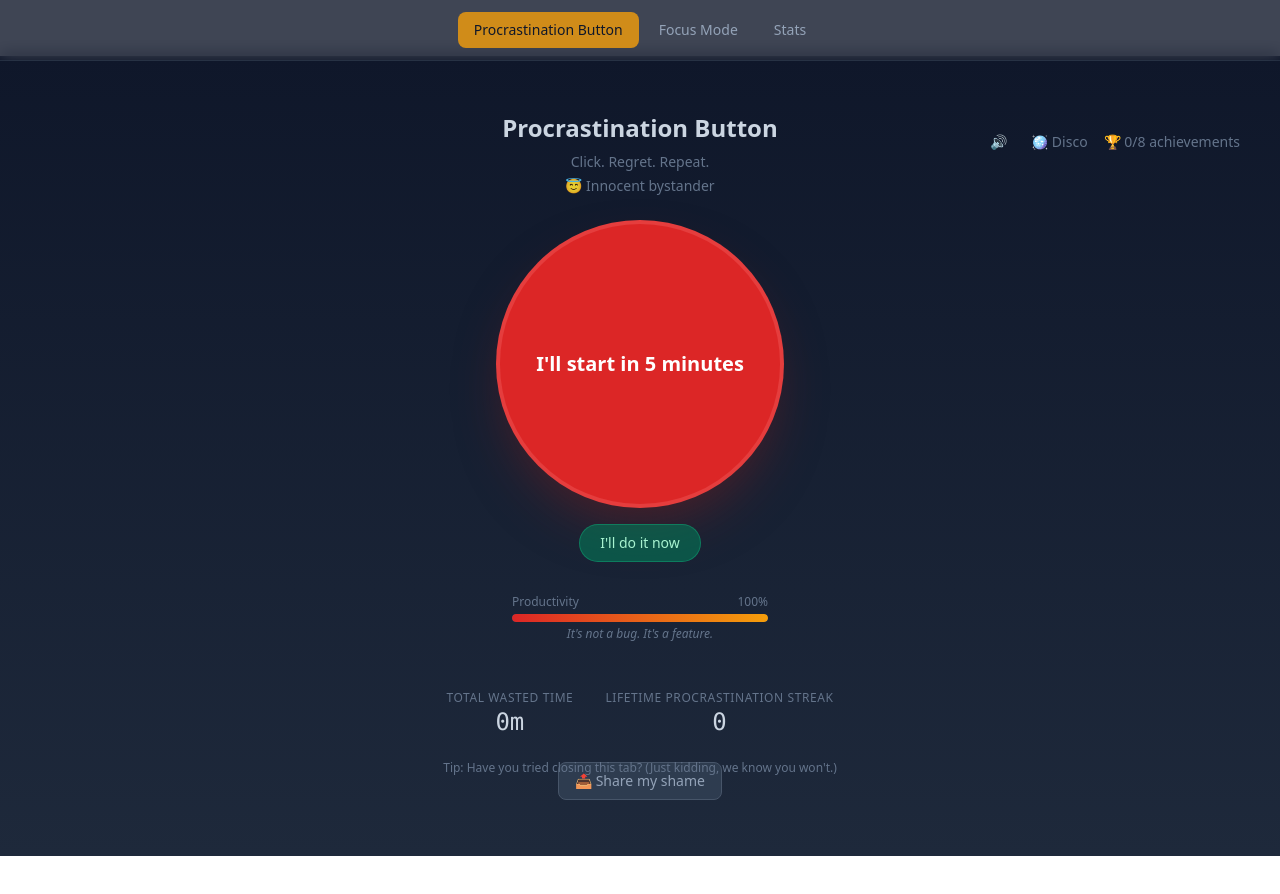
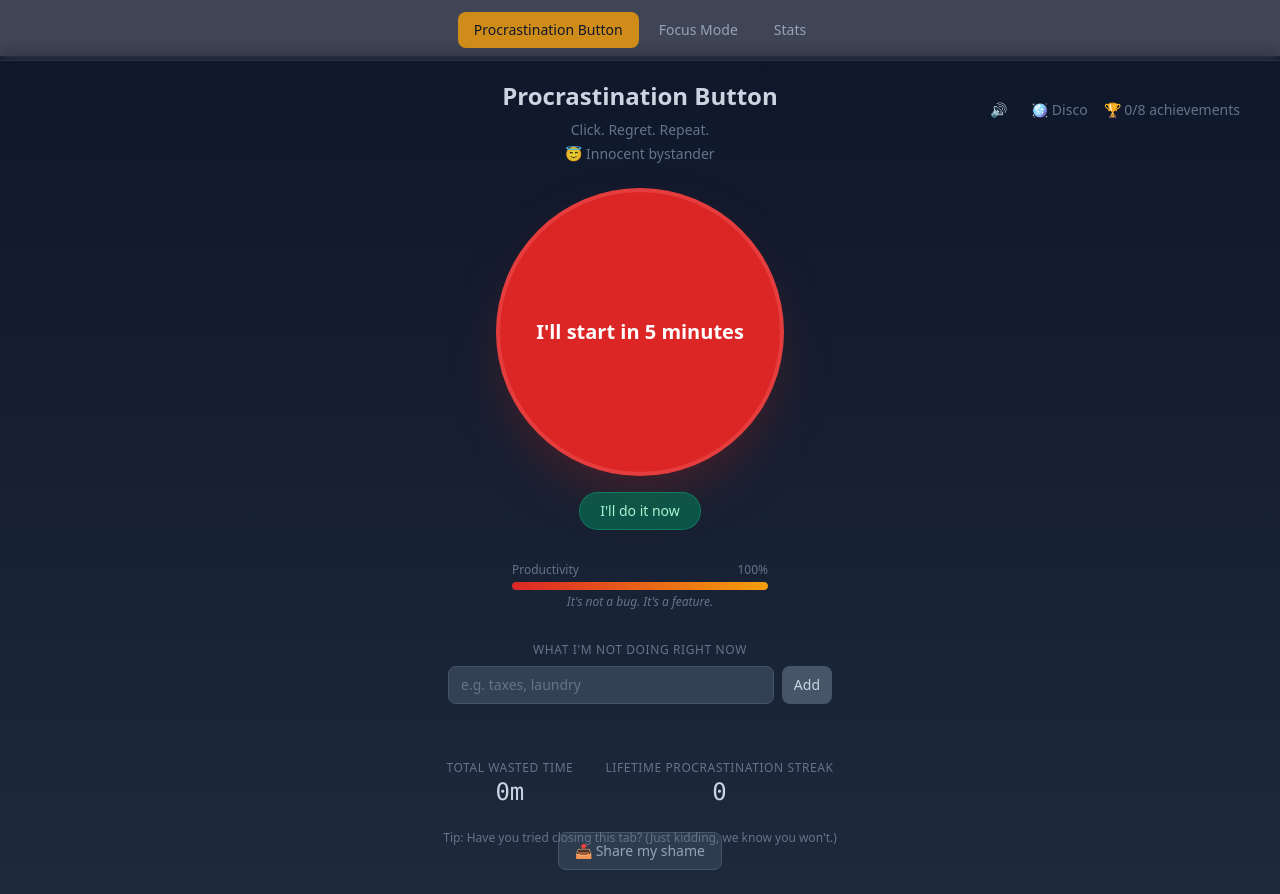
Before and after one commit to priyankagnana/procrastinationbutton, a React (Vite) app: page / in a window 1280 px wide. Before the commit the page ends 856 px from the top, so only its background shows below. Built offline with nearby package versions, Linux system fonts and the light colour scheme.

Commit message:
added avoid list

```diff
--- a/src/components/ProcrastinationButton.jsx
+++ b/src/components/ProcrastinationButton.jsx
@@ -62,6 +62,7 @@ const STORAGE_KEYS = {
   totalWasted: 'procrastination_total_wasted_minutes',
   lifetimeStreak: 'procrastination_lifetime_streak',
   soundMuted: 'procrastination_sound_muted',
+  avoidList: 'procrastination_avoid_list',
 }
 
 const PRODUCTIVITY_START = 100
@@ -89,6 +90,11 @@ function load(key, fallback) {
   try {
     const v = localStorage.getItem(key)
     if (key === STORAGE_KEYS.soundMuted) return v == null ? fallback : v === 'true'
+    if (key === STORAGE_KEYS.avoidList) {
+      if (v == null) return fallback
+      const parsed = JSON.parse(v)
+      return Array.isArray(parsed) ? parsed.filter((x) => typeof x === 'string' && x.trim()) : fallback
+    }
     return v != null ? Number(v) : fallback
   } catch {
     return fallback
@@ -97,6 +103,10 @@ function load(key, fallback) {
 
 function save(key, value) {
   try {
+    if (key === STORAGE_KEYS.avoidList) {
+      localStorage.setItem(key, JSON.stringify(value))
+      return
+    }
     localStorage.setItem(key, String(value))
   } catch (_) {}
 }
@@ -117,6 +127,8 @@ export default function ProcrastinationButton({ onNavigateToFocus }) {
   const [soundMuted, setSoundMuted] = useState(() => load(STORAGE_KEYS.soundMuted, false))
   const [buttonTalkBack, setButtonTalkBack] = useState(null)
   const [showNotification, setShowNotification] = useState(false)
+  const [avoidList, setAvoidList] = useState(() => load(STORAGE_KEYS.avoidList, []))
+  const [avoidInput, setAvoidInput] = useState('')
   const tipIndex = useRef(0)
   const confettiKey = useRef(0)
   const confettiParticles = useRef([])
@@ -152,12 +164,29 @@ export default function ProcrastinationButton({ onNavigateToFocus }) {
     }
   }, [currentStreak, lifetimeStreak])
 
+  useEffect(() => {
+    save(STORAGE_KEYS.avoidList, avoidList)
+  }, [avoidList])
+
+  function addAvoidItem() {
+    const trimmed = avoidInput.trim()
+    if (!trimmed || avoidList.includes(trimmed)) return
+    setAvoidList((prev) => [...prev, trimmed])
+    setAvoidInput('')
+  }
+
+  function removeAvoidItem(item) {
+    setAvoidList((prev) => prev.filter((x) => x !== item))
+  }
+
   function handleClick() {
     if (!soundMuted) playClickSound()
     setMinutes((m) => m + BASE_MINUTES)
     const nextStreak = currentStreak + 1
     const milestoneMsg = MILESTONE_MESSAGES[nextStreak]
-    setMessage(milestoneMsg || MESSAGES[Math.floor(Math.random() * MESSAGES.length)])
+    const showAvoid = avoidList.length > 0 && Math.random() < 0.4
+    const avoidMsg = showAvoid ? `You're avoiding: ${avoidList[Math.floor(Math.random() * avoidList.length)]}` : null
+    setMessage(milestoneMsg || avoidMsg || MESSAGES[Math.floor(Math.random() * MESSAGES.length)])
     setTotalWasted((w) => w + BASE_MINUTES)
     setCurrentStreak((s) => s + 1)
     setShake(true)
@@ -345,6 +374,50 @@ export default function ProcrastinationButton({ onNavigateToFocus }) {
         <p className="text-slate-500 text-xs mt-1 italic">It's not a bug. It's a feature.</p>
       </div>
 
+      <div className="mt-8 w-full max-w-sm">
+        <p className="text-slate-500 text-xs uppercase tracking-wider mb-2">What I'm not doing right now</p>
+        <div className="flex gap-2 mb-2">
+          <input
+            type="text"
+            value={avoidInput}
+            onChange={(e) => setAvoidInput(e.target.value)}
+            onKeyDown={(e) => e.key === 'Enter' && addAvoidItem()}
+            placeholder="e.g. taxes, laundry"
+            className="flex-1 px-3 py-2 rounded-lg bg-slate-700 border border-slate-600 text-slate-200 placeholder-slate-500 text-sm focus:outline-none focus:ring-2 focus:ring-amber-500/50"
+          />
+          <button
+            type="button"
+            onClick={addAvoidItem}
+            className="px-3 py-2 rounded-lg bg-slate-600 hover:bg-slate-500 text-slate-300 text-sm font-medium transition-colors shrink-0"
+          >
+            Add
+          </button>
+        </div>
+        {avoidList.length > 0 && (
+          <ul className="space-y-1">
+            {avoidList.map((item) => (
+              <li
+                key={item}
+                className="flex items-center justify-between gap-2 px-3 py-2 rounded-lg bg-slate-700/80 border border-slate-600/80 text-slate-300 text-sm group"
+              >
+                <span className="truncate">{item}</span>
+                <button
+                  type="button"
+                  onClick={() => removeAvoidItem(item)}
+                  className="shrink-0 w-6 h-6 flex items-center justify-center rounded text-slate-500 hover:text-red-400 hover:bg-slate-600 transition-colors"
+                  title="Remove"
+                >
+                  ×
+                </button>
+              </li>
+            ))}
+          </ul>
+        )}
+        {avoidList.length > 0 && (
+          <p className="text-slate-500 text-xs mt-1 italic">We might remind you when you click the button.</p>
+        )}
+      </div>
+
       <div className="mt-12 flex gap-8 text-slate-400 text-sm">
         <div>
           <span className="block text-slate-500 text-xs uppercase tracking-wider">Total wasted time</span>
```
